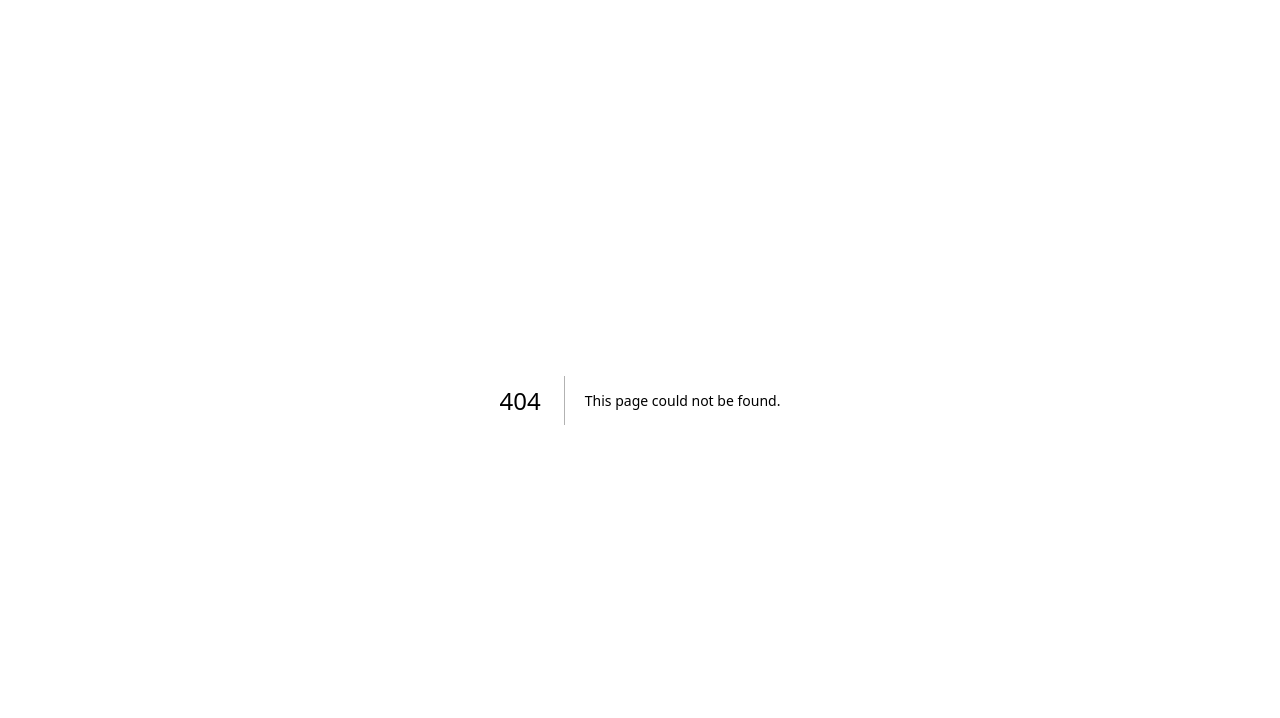
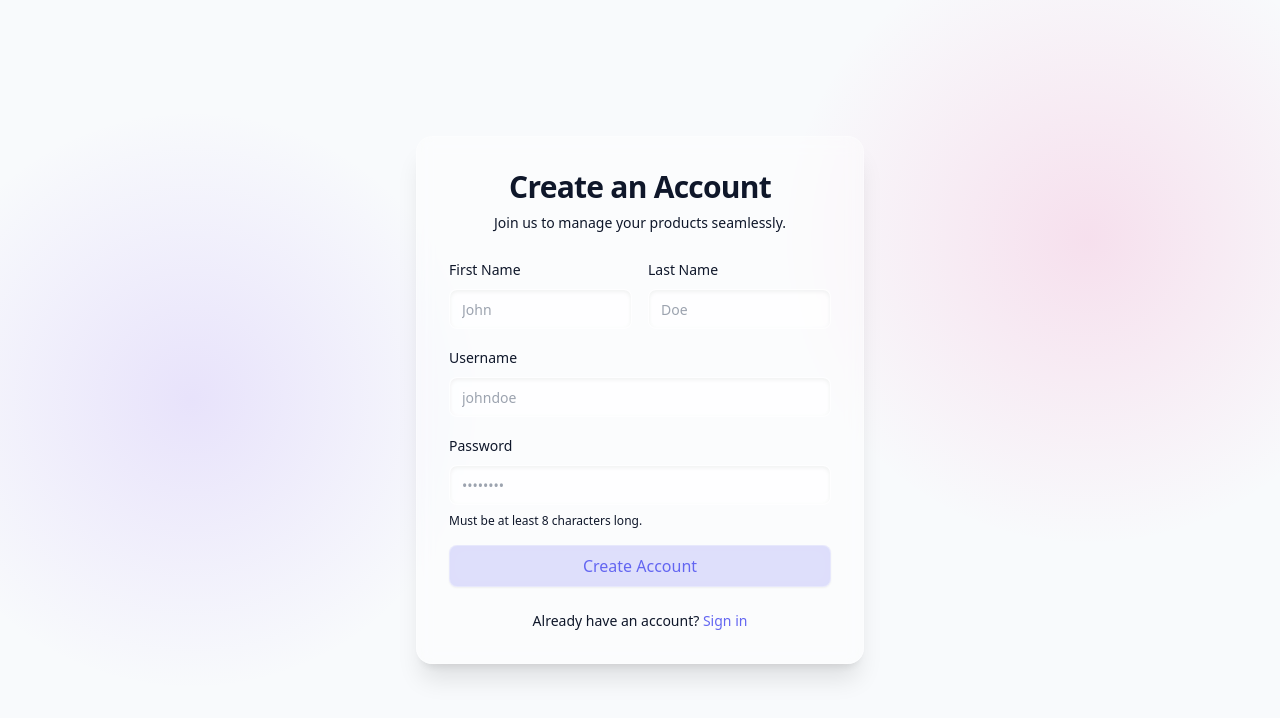
Before and after one commit to aadilahammad86/resiliocart-website, a Next.js app: page /signup in a window 1280 px wide. Before the commit this address had no page. Shown: the top 718 px of the page. Built offline with nearby package versions, Linux system fonts and the light colour scheme.

Commit message:
feat: complete US-04 designed authentication mockups

```diff
--- a/package.json
+++ b/package.json
@@ -10,9 +10,12 @@
     "prepare": "husky"
   },
   "dependencies": {
+    "clsx": "^2.1.1",
+    "lucide-react": "^1.7.0",
     "next": "14.2.35",
     "react": "^18",
-    "react-dom": "^18"
+    "react-dom": "^18",
+    "tailwind-merge": "^3.5.0"
   },
   "devDependencies": {
     "@types/node": "^20",
--- /dev/null
+++ b/src/app/(auth)/layout.tsx
@@ -0,0 +1,7 @@
+export default function AuthLayout({ children }: { children: React.ReactNode }) {
+  return (
+    <main className="min-h-screen flex items-center justify-center p-4">
+      <div className="w-full max-w-md z-10">{children}</div>
+    </main>
+  );
+}
--- /dev/null
+++ b/src/app/(auth)/login/page.tsx
@@ -0,0 +1,43 @@
+import { GlassCard } from '@/components/ui/GlassCard';
+import { GlassInput } from '@/components/ui/GlassInput';
+import { GlassButton } from '@/components/ui/GlassButton';
+import Link from 'next/link';
+
+export default function LoginMockup() {
+  return (
+    <GlassCard variant="light" className="p-8 space-y-6">
+      <div className="text-center space-y-2">
+        <h1 className="text-3xl font-bold tracking-tight">Welcome Back</h1>
+        <p className="text-sm text-foreground/70">Enter your credentials to access your account.</p>
+      </div>
+
+      <form className="space-y-4">
+        {/* Mock Error State Example (Hidden normally, but fulfills the mock criteria) */}
+        {/* <div className="p-3 text-sm text-red-500 bg-red-500/10 border border-red-500/20 rounded-lg backdrop-blur-sm">
+              Invalid username or password. Please try again.
+            </div> */}
+
+        <div className="space-y-2">
+          <label className="text-sm font-medium">Username</label>
+          <GlassInput type="text" placeholder="johndoe" required />
+        </div>
+
+        <div className="space-y-2">
+          <label className="text-sm font-medium">Password</label>
+          <GlassInput type="password" placeholder="••••••••" required />
+        </div>
+
+        <GlassButton variant="primary" className="w-full mt-2" type="button">
+          Sign In
+        </GlassButton>
+      </form>
+
+      <div className="text-center text-sm text-foreground/70">
+        Don&apos;t have an account?{' '}
+        <Link href="/signup" className="text-indigo-500 hover:text-indigo-400 font-medium">
+          Sign up
+        </Link>
+      </div>
+    </GlassCard>
+  );
+}
--- /dev/null
+++ b/src/app/(auth)/signup/page.tsx
@@ -0,0 +1,55 @@
+import { GlassCard } from '@/components/ui/GlassCard';
+import { GlassInput } from '@/components/ui/GlassInput';
+import { GlassButton } from '@/components/ui/GlassButton';
+import Link from 'next/link';
+
+export default function SignupMockup() {
+  return (
+    <GlassCard variant="light" className="p-8 space-y-6">
+      <div className="text-center space-y-2">
+        <h1 className="text-3xl font-bold tracking-tight">Create an Account</h1>
+        <p className="text-sm text-foreground/70">Join us to manage your products seamlessly.</p>
+      </div>
+
+      <form className="space-y-4">
+        {/* Mock Success State Example (Hidden normally, but fulfills the mock criteria) */}
+        {/* <div className="p-3 text-sm text-green-500 bg-green-500/10 border border-green-500/20 rounded-lg backdrop-blur-sm">
+              Account created successfully! Redirecting to dashboard...
+            </div> */}
+
+        <div className="grid grid-cols-2 gap-4">
+          <div className="space-y-2">
+            <label className="text-sm font-medium">First Name</label>
+            <GlassInput type="text" placeholder="John" required />
+          </div>
+          <div className="space-y-2">
+            <label className="text-sm font-medium">Last Name</label>
+            <GlassInput type="text" placeholder="Doe" required />
+          </div>
+        </div>
+
+        <div className="space-y-2">
+          <label className="text-sm font-medium">Username</label>
+          <GlassInput type="text" placeholder="johndoe" required />
+        </div>
+
+        <div className="space-y-2">
+          <label className="text-sm font-medium">Password</label>
+          <GlassInput type="password" placeholder="••••••••" required />
+          <p className="text-xs text-foreground/50">Must be at least 8 characters long.</p>
+        </div>
+
+        <GlassButton variant="primary" className="w-full mt-2" type="button">
+          Create Account
+        </GlassButton>
+      </form>
+
+      <div className="text-center text-sm text-foreground/70">
+        Already have an account?{' '}
+        <Link href="/login" className="text-indigo-500 hover:text-indigo-400 font-medium">
+          Sign in
+        </Link>
+      </div>
+    </GlassCard>
+  );
+}
```
Also changed, not shown: 1 other file (tests, documents, lock files or other folders).
